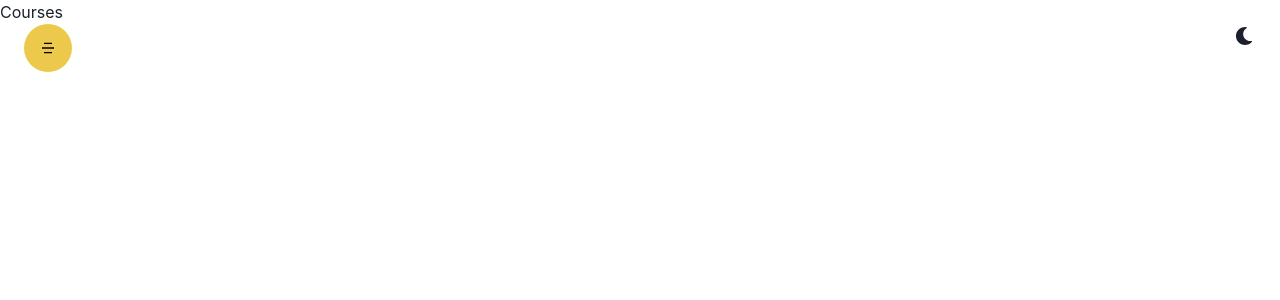
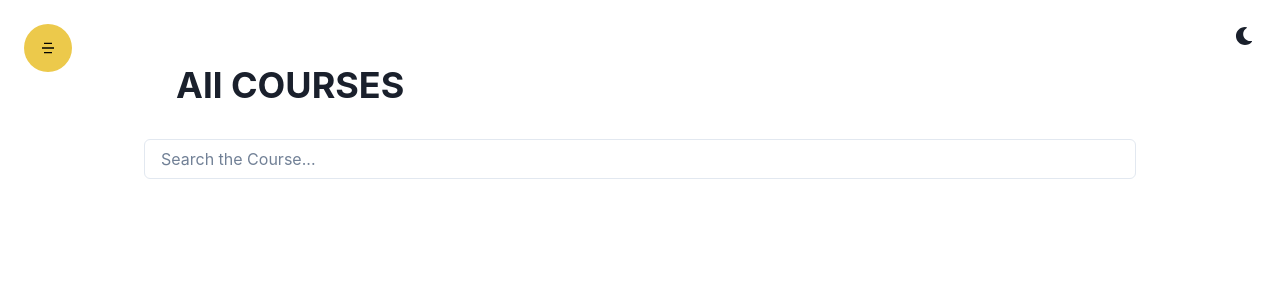
Before and after one commit to Vishalk29/fullStackProject, a React (Create React App) app: page /courses in a window 1280 px wide. Shown: the top 300 px of the page. Built offline with nearby package versions, Linux system fonts and the light colour scheme.

Commit message:
added the heading and  input tag

```diff
--- a/src/component/Courses/Courses.jsx
+++ b/src/component/Courses/Courses.jsx
@@ -1,5 +1,18 @@
-import React from 'react';
+import { Container, Heading, Input } from '@chakra-ui/react';
+import React, { useState } from 'react';
 
 export const Courses = () => {
-  return <div>Courses</div>;
+  const [keyword, setKeyword] = useState('');
+  return (
+    <Container minH={'95vh'} maxW="container.lg" paddingY={'8'}>
+      <Heading children="All COURSES" margin={'8'} />
+      <Input
+        value={keyword}
+        onChange={e => setKeyword(e.target.value)}
+        type="text"
+        placeholder={'Search the Course...'}
+        focusBorderColor="yellow.500"
+      />
+    </Container>
+  );
 };
```
